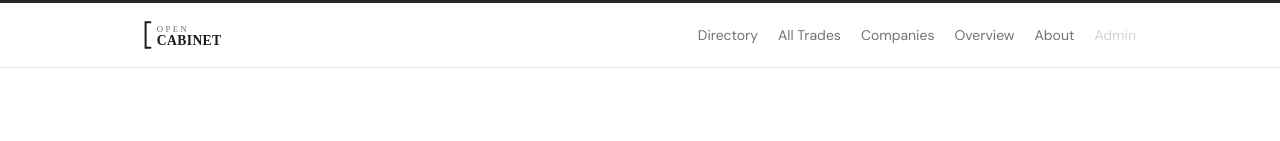
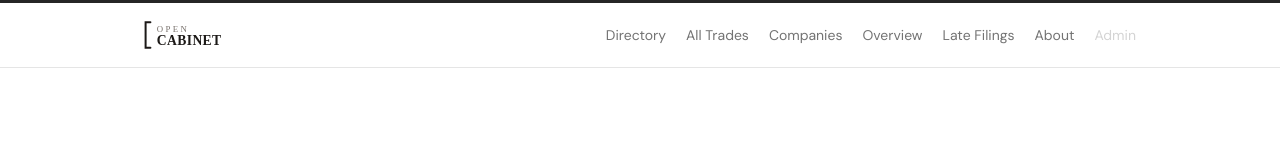
Before and after one commit to tbrown034/open-cabinet, a Next.js app: page /late-filings in a window 1280 px wide. Shown: the top 141 px of the page. Built offline with nearby package versions, Linux system fonts and the light colour scheme.

Commit message:
Add Late Filings to desktop nav and mobile menu

```diff
--- a/app/components/mobile-nav.tsx
+++ b/app/components/mobile-nav.tsx
@@ -9,6 +9,7 @@ const links = [
   { href: "/all", label: "All Trades" },
   { href: "/companies", label: "Companies" },
   { href: "/dashboard", label: "Overview" },
+  { href: "/late-filings", label: "Late Filings" },
   { href: "/about", label: "About" },
   { href: "/admin", label: "Admin" },
 ];
--- a/app/layout.tsx
+++ b/app/layout.tsx
@@ -68,6 +68,7 @@ export default function RootLayout({
               <Link href="/all" className="hover:text-neutral-900 transition-colors">All Trades</Link>
               <Link href="/companies" className="hover:text-neutral-900 transition-colors">Companies</Link>
               <Link href="/dashboard" className="hover:text-neutral-900 transition-colors">Overview</Link>
+              <Link href="/late-filings" className="hover:text-neutral-900 transition-colors">Late Filings</Link>
               <Link href="/about" className="hover:text-neutral-900 transition-colors">About</Link>
               <Link href="/admin" className="hover:text-neutral-900 transition-colors text-neutral-300">Admin</Link>
             </div>
```
